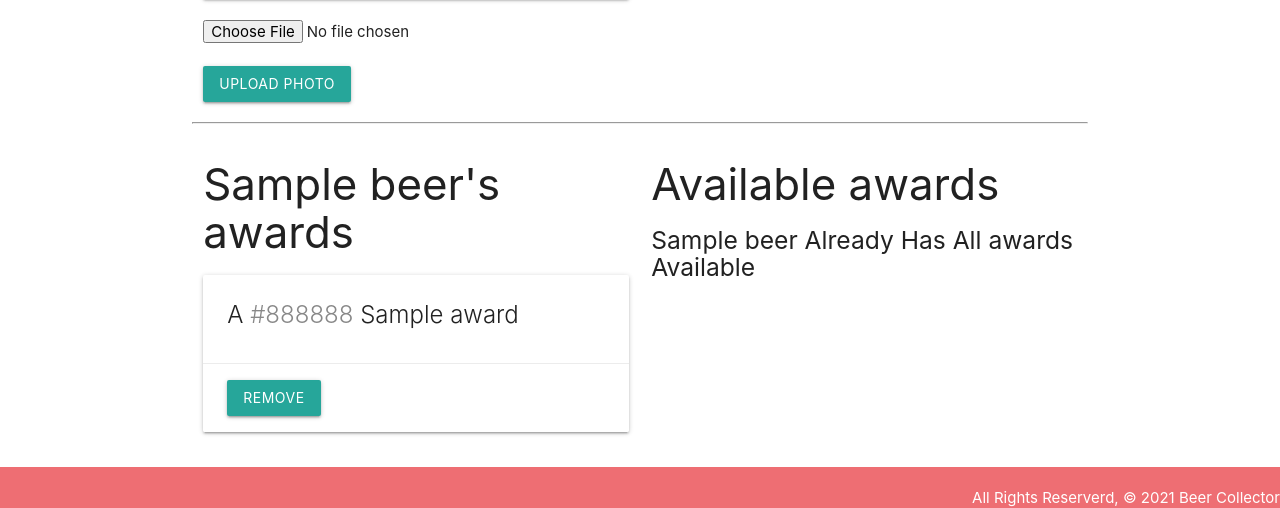
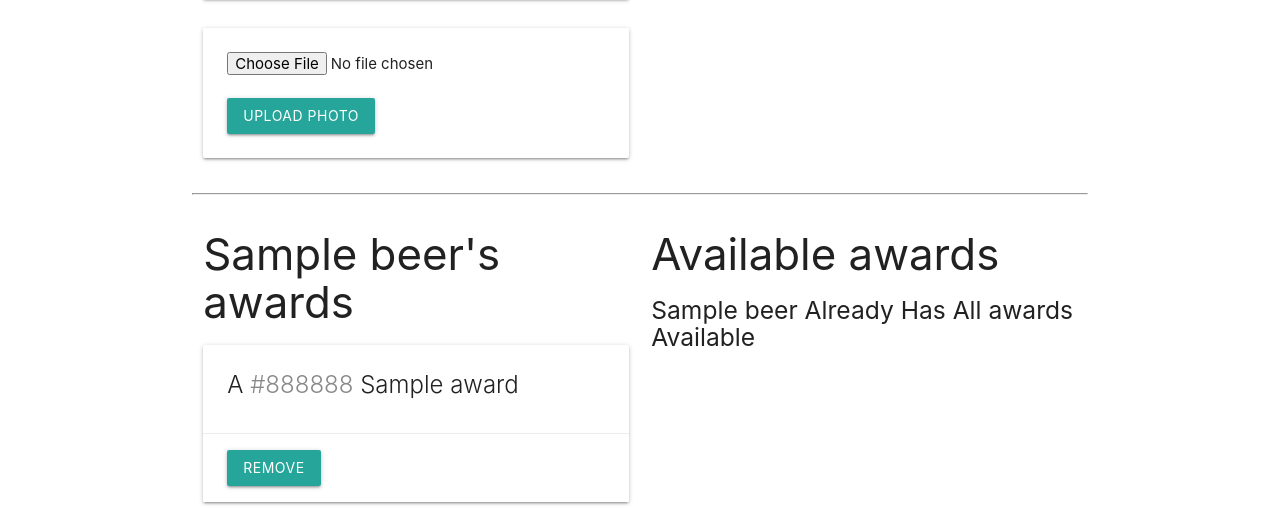
Before and after one commit to breadfan18/beerCollector, a Django app: page /beers/1/ in a window 1280 px wide. Shown: the part 774-1282 px from the top of the page. Run offline with Django 3.2, Linux system fonts and the light colour scheme; tables that the repository leaves empty hold one stand-in row (values such as "Sample post").

Commit message:
s3 photo upload complete

```diff
--- a/main_app/templates/beers/detail.html
+++ b/main_app/templates/beers/detail.html
@@ -28,7 +28,7 @@
     <div class="card-panel teal-text center-align">No Photos Uploaded</div>
     {% endfor %}
 
-      <form action="{% url 'add_photo' beer.id %}">
+        <form action="{% url 'add_photo' beer.id %}" method="POST" enctype="multipart/form-data" class="card-panel">
           {% csrf_token %}
           <input type="file" name='photo-file'>
           <br>
@@ -51,7 +51,10 @@
     {% endif %}
     <table class="striped">
       <thead>
-          <tr><th>Date</th><th>Meal</th></tr>
+        <tr>
+          <th>Date</th>
+          <th>Meal</th>
+        </tr>
       </thead>
       <tbody>
         {% for drinking in beer.drinking_set.all %}
@@ -72,7 +75,8 @@
     {% for award in beer.awards.all %}
     <div class="card">
       <div class="card-content">
-              <span class="card-title">A<span style="color: {{ award.color }}"> {{ award.color }}</span> {{ award.name }}</span>
+        <span class="card-title">A<span style="color: {{ award.color }}"> {{ award.color }}</span>
+          {{ award.name }}</span>
       </div>
       <div class="card-action">
         <form action="{% url 'unassoc_award' beer.id award.id %}" method="post">
--- a/main_app/views.py
+++ b/main_app/views.py
@@ -51,7 +51,7 @@ def add_photo(request, beer_id):
     if photo_file:
         s3 = boto3.client('s3')
         # the following key is to generate a unique key for s3, that will be appended to each img url
-        key = uuid.uuid4.hex[:6] + photo_file.name[photo_file.name.rfind('.'):]
+        key = uuid.uuid4().hex[:6] + photo_file.name[photo_file.name.rfind('.'):]
         try:
             s3.upload_fileobj(photo_file, BUCKET, key)
             # build out the fill url string
```
Lines whose indentation alone changed are shown as unchanged.
